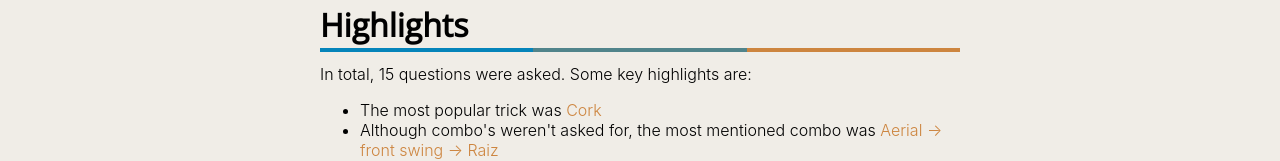
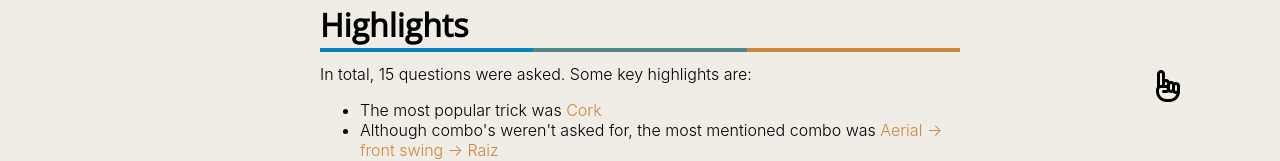
Before and after one commit to mantism/TrickingSurvey, a React (Create React App) app: page / in a window 1280 px wide. Shown: the part 648-809 px from the top of the page. Built offline with nearby package versions, Linux system fonts and the light colour scheme.

Commit message:
adds back to top button, fixes footer styles error

```diff
--- a/src/App.js
+++ b/src/App.js
@@ -1,6 +1,7 @@
 import React, { Component } from 'react';
 import ReactTooltip from 'react-tooltip';
 import About from './About';
+import BackToTop from './BackToTop';
 import Demographics from './Demographics';
 import Experience from './Experience';
 import Footer from './Footer';
@@ -11,7 +12,22 @@ import Tricks from './Tricks';
 import './styles.css';
 
 class App extends Component {
-  render() {
+	constructor(props) {
+		super(props);
+
+		this.scrollTop = this.scrollTop.bind(this);
+	}
+
+	scrollTop() {
+		let doc = document.documentElement;
+		let top = (window.pageYOffset || doc.scrollTop) - (doc.clientTop || 0);
+		if (top > 0) {
+			window.scrollTo(0, top - 100)
+      setTimeout(this.scrollTop, 10)
+		}
+	}
+
+	render() {
     return (
       <div className="app">
         <Header className="top" title="Tricking Survey Results" subheading="2016"
@@ -21,8 +37,9 @@ class App extends Component {
         <Demographics />
         <Experience/>
         <Tricks />
-        <Footer icons={["gainer"]}/>
-			  <ReactTooltip place='top' type='dark' effect='float'/>
+        <Footer scrollTop={this.scrollTop}/>
+			 	<BackToTop scrollTop={this.scrollTop}/>
+				<ReactTooltip place='top' type='dark' effect='float'/>
       </div>
     );
   }
--- /dev/null
+++ b/src/BackToTop.jsx
@@ -0,0 +1,15 @@
+import React, {Component} from 'react';
+
+class BackToTop extends Component {
+  render() {
+		return (
+			<div className="back-top-btn">
+				<a onClick={this.props.scrollTop}>
+					<i className="fa fa-hand-o-up fa-2x" aria-hidden="true"></i>
+				</a>
+			</div>
+		)
+	}
+}
+
+export default BackToTop;
--- a/src/Footer.jsx
+++ b/src/Footer.jsx
@@ -10,7 +10,8 @@ class Footer extends Component {
 			  	<h5><a href="">2017 Survey</a></h5>
 					<h5><a href="https://mantism.github.io">About Me</a></h5>
 					<h5><a href="mailto:mikael.mantis7@gmail.com">Contact Me</a></h5>
-				  <h5>Back to Top</h5>
+				  <h5><a className="scroll-top" onClick={this.props.scrollTop}>Back to Top</a></h5>
+					<br/>
 				</div>
 			  <div className="col">
 			  	<div className="logo"/>
@@ -22,6 +23,7 @@ class Footer extends Component {
 						 with <i className="fa fa-heart fa-1x" aria-hidden="true"></i>
 			       by Mikael Mantis
 			    </h5>
+					<h5 style={{lineHeight: '16px'}}> Special thanks to Mike Hom for the logo and design help.</h5>
 				</div>
 			</div>
 		);
--- /dev/null
+++ b/src/modules/backToTop.css
@@ -0,0 +1,23 @@
+.back-top-btn {
+  position: fixed;
+  bottom: 50px;
+  right: 100px; }
+  @media (max-width: 32em) {
+    .back-top-btn {
+      display: none; } }
+  @media (min-width: 32em) {
+    .back-top-btn {
+      display: block;
+      right: 25px; } }
+  @media (min-width: 48em) {
+    .back-top-btn {
+      right: 50px; } }
+  @media (min-width: 62em) {
+    .back-top-btn {
+      right: 75px; } }
+  @media (min-width: 75em) {
+    .back-top-btn {
+      right: 100px; } }
+
+.back-top-btn:hover {
+  color: white; }
--- a/src/styles.css
+++ b/src/styles.css
@@ -8,6 +8,30 @@ html, body {
 
 .Tricks {
   background-color: #F7FFF7; }
+
+.back-top-btn {
+  position: fixed;
+  bottom: 50px;
+  right: 100px; }
+  @media (max-width: 32em) {
+    .back-top-btn {
+      display: none; } }
+  @media (min-width: 32em) {
+    .back-top-btn {
+      display: block;
+      right: 25px; } }
+  @media (min-width: 48em) {
+    .back-top-btn {
+      right: 50px; } }
+  @media (min-width: 62em) {
+    .back-top-btn {
+      right: 75px; } }
+  @media (min-width: 75em) {
+    .back-top-btn {
+      right: 100px; } }
+
+.back-top-btn:hover {
+  color: #0584ba; }
 
 .chart-section {
   margin: 0 auto;
@@ -130,22 +154,16 @@ p {
     width: 10%;
     display: inline-block; }
   @media (max-width: 32em) {
-    .footer {
-      height: 18rem; }
     .footer h1 {
       font-size: 2rem; }
     .footer .col {
       width: 35%; } }
   @media (min-width: 32em) {
-    .footer {
-      height: 18rem; }
     .footer h1 {
       font-size: 2rem; }
     .footer .col {
       width: 33%; } }
   @media (min-width: 62em) {
-    .footer {
-      height: 16.5rem; }
     .footer .col {
       width: 20%; } }
   @media (min-width: 75em) {
--- /dev/null
+++ b/src/styles/modules/backToTop.scss
@@ -0,0 +1,30 @@
+.back-top-btn {
+	position: fixed;
+	bottom: 50px;
+	right: 100px;
+
+	@media (max-width: 32em) {
+		display: none;
+	}
+
+	@media (min-width: 32em) {
+		display: block;
+		right: 25px;
+	}
+
+	@media (min-width: 48em) {
+		right: 50px;
+	}
+
+	@media (min-width: 62em) {
+		right: 75px;
+	}
+
+	@media (min-width: 75em) {
+		right: 100px;
+  }
+}
+
+.back-top-btn:hover {
+	color: $light-blue;
+}
--- a/src/styles/modules/footer.scss
+++ b/src/styles/modules/footer.scss
@@ -53,7 +53,6 @@
 	}
 
 	@media(max-width: 32em) {
-		height: 18rem;
     h1 {
 			font-size: 2rem;
 		}
@@ -64,7 +63,6 @@
 	}
 
 	@media (min-width: 32em) {
-		height: 18rem;
     h1 {
 			font-size: 2rem;
 		}
@@ -74,7 +72,6 @@
 	}
 
 	@media (min-width: 62em) {
-		height: 16.5rem;
 
 		.col {
 			width: 20%;
--- a/src/styles/styles.scss
+++ b/src/styles/styles.scss
@@ -1,5 +1,6 @@
 @import './modules/variables';
 @import './modules/backgrounds';
+@import './modules/backToTop';
 @import './modules/chart';
 @import './modules/divider';
 @import './modules/fonts';
```
Also changed, not shown: 11 other files (tests, documents, lock files or other folders). Lines whose indentation alone changed are shown as unchanged.
